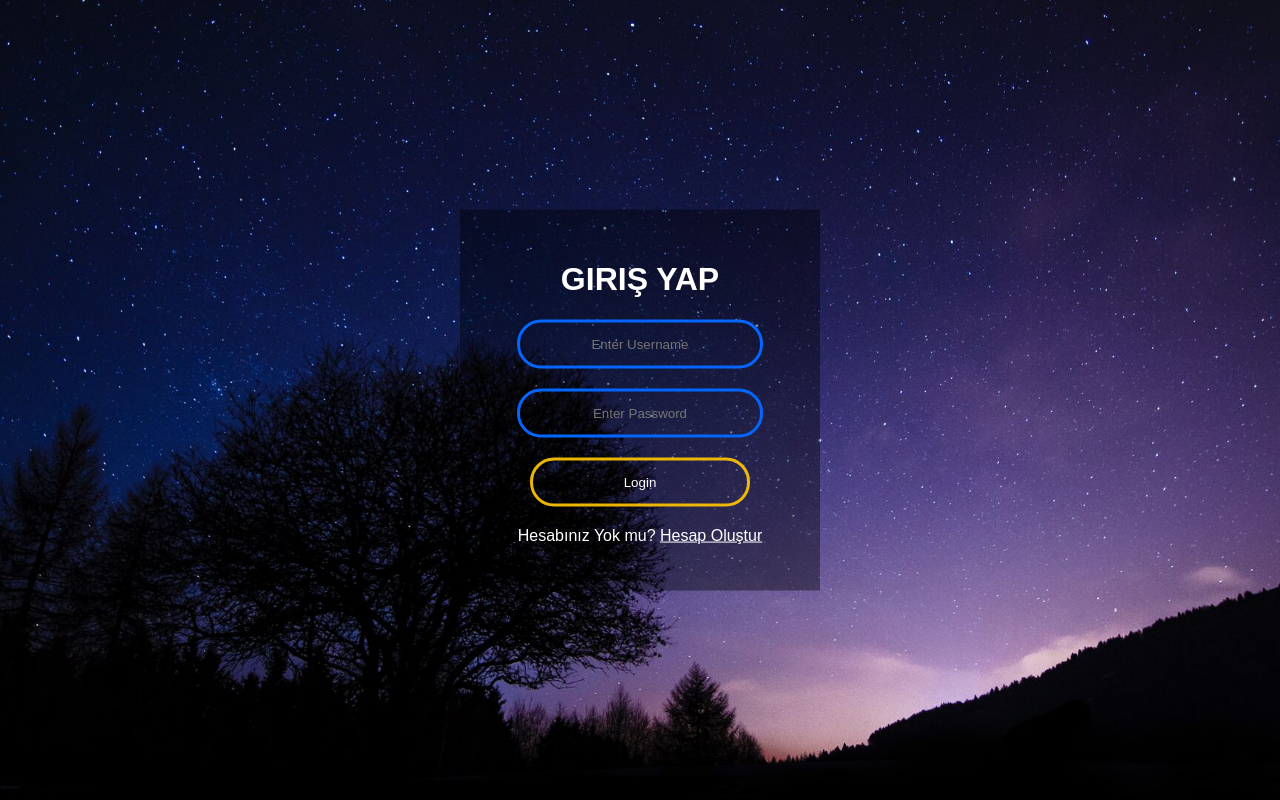
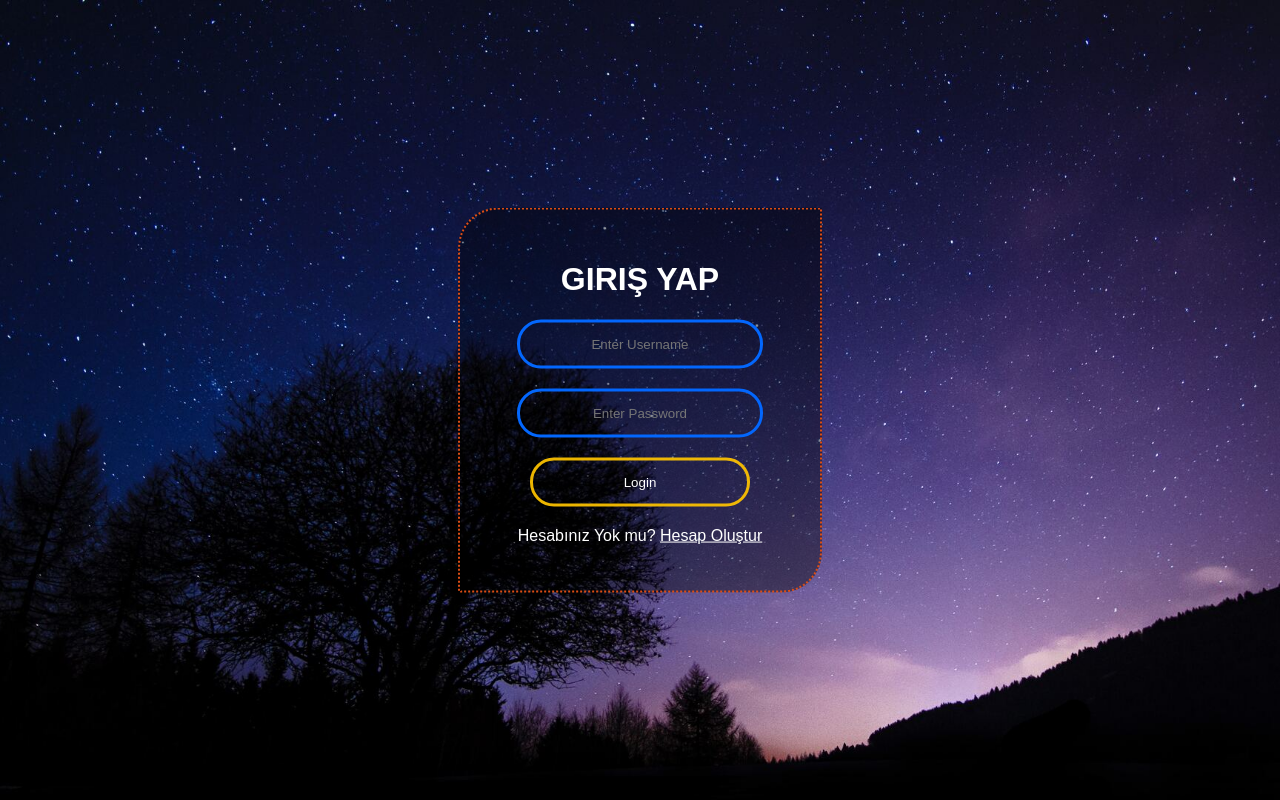
Before and after one commit to fatihguzel/Exchange-Rate-Data-API, a plain HTML site: page main/Login/login.html in a window 1280 px wide. Drawn offline with Linux system fonts and the light colour scheme.

Commit message:
Update style2.css

```diff
--- a/main/Login/style2.css
+++ b/main/Login/style2.css
@@ -7,7 +7,6 @@ body{
     -moz-background-size: cover;
     -o-background-size: cover;
     background-size: cover;
-    /* background-position: right center; */
 }
 
 .box{
@@ -19,6 +18,8 @@ body{
     transform: translate(-50%,-50%);
     background: rgba(0,0,0,0.4);
     text-align: center;
+    border: 2px dotted #dc4d14;
+    border-radius: 40px 0px 40px 0px;
 }
 
 .box h1{
```
